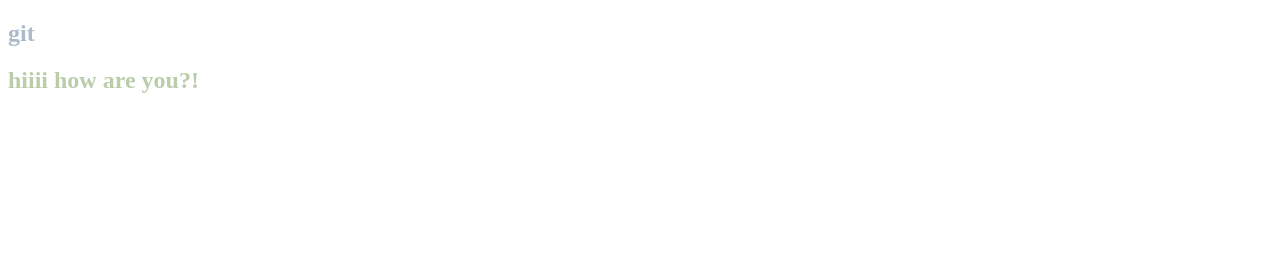
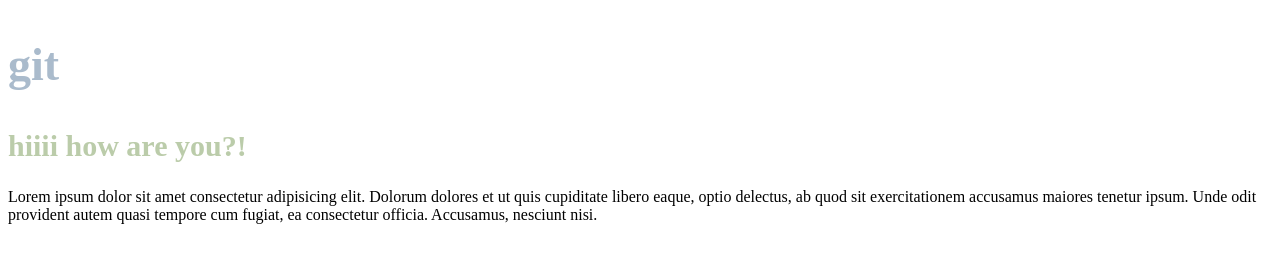
Before and after one commit to porschelo/git, a plain HTML site: page index.html in a window 1280 px wide. Drawn offline with Linux system fonts and the light colour scheme.

Commit message:
add  new  css

```diff
--- a/index.html
+++ b/index.html
@@ -15,6 +15,8 @@
                 <div class="main">
                     <h1>git </h1>
                     <h2>hiiii how are you?!</h2>
+                    <p>Lorem ipsum dolor sit amet consectetur adipisicing elit. Dolorum dolores et ut quis cupiditate libero eaque, optio delectus, ab quod sit exercitationem accusamus maiores tenetur ipsum. Unde odit provident autem quasi tempore cum fugiat, ea consectetur officia. Accusamus, nesciunt nisi.</p>
+
                 </div>
             </nav>
         </header>
--- a/style.css
+++ b/style.css
@@ -3,7 +3,10 @@ body{
 }
 h1{
     color: #abc;
+    font-size: 46px;
+    background-color: #fff;
 }
 h2{
     color: #bca;
+    font-size: 30px;
 }
```
